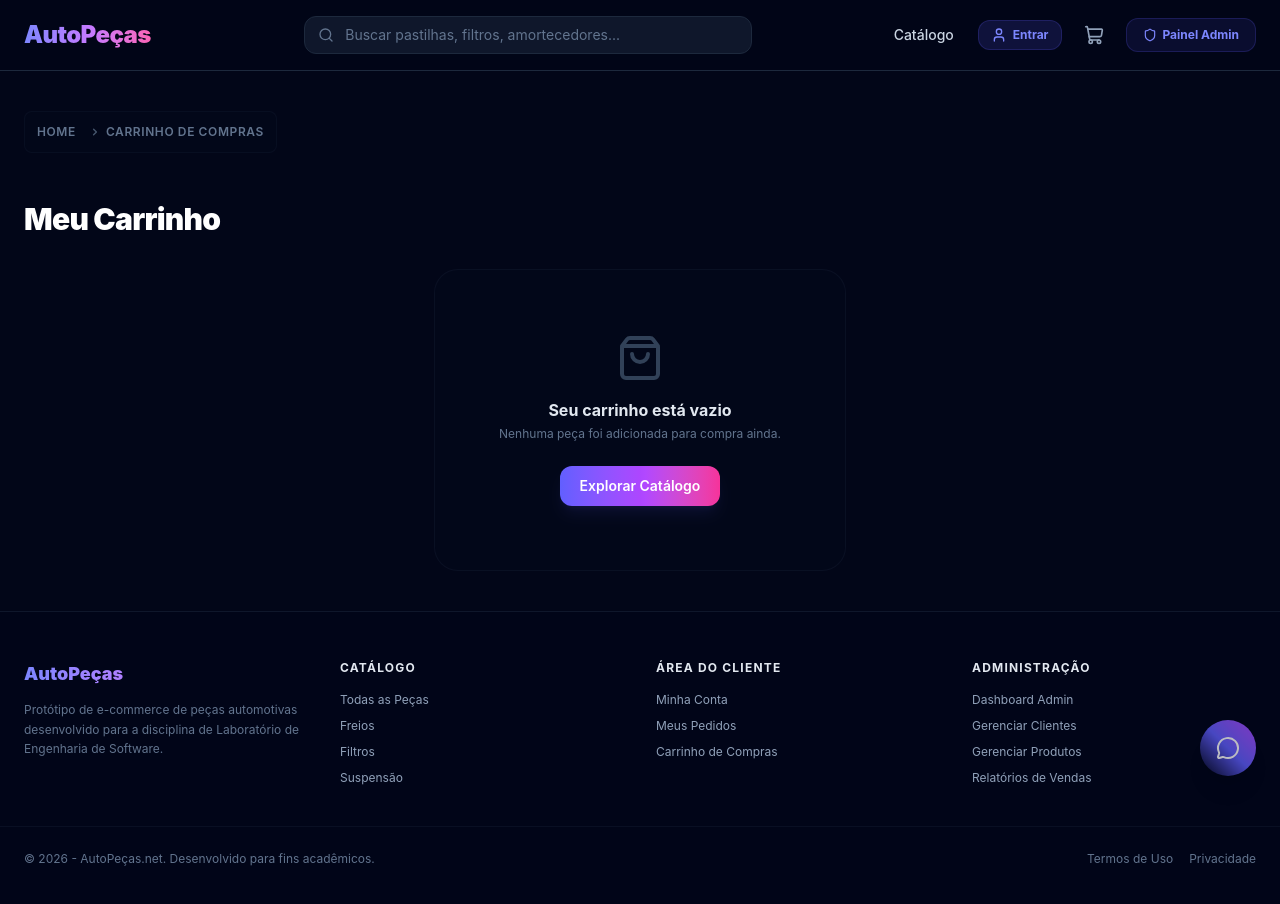
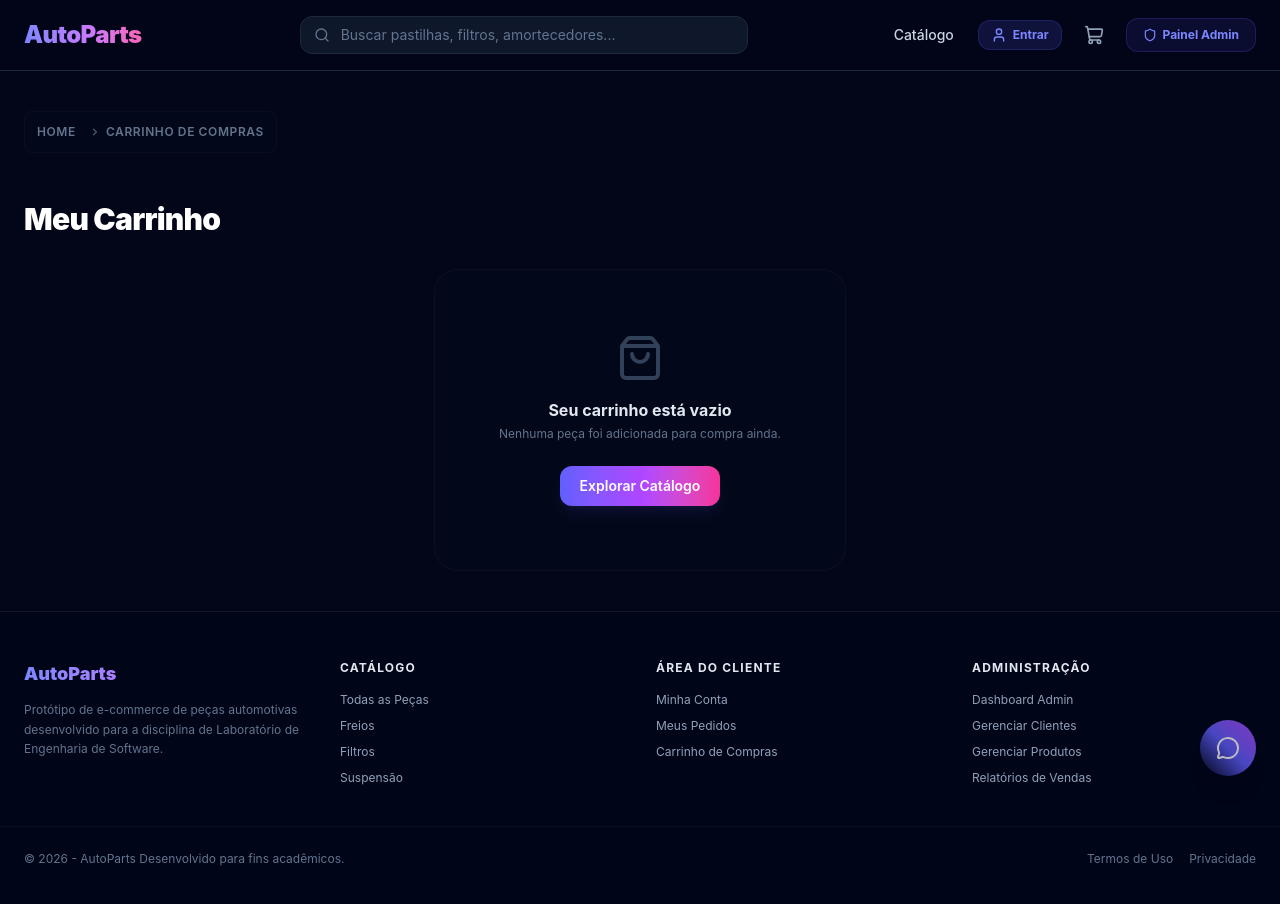
Before and after one commit to EbersonSilva/ecommerce-automotivo, a React (Vite) app in the folder frontend/: page /carrinho in a window 1280 px wide. Shown: the top 904 px of the page. Built offline with nearby package versions, Linux system fonts and the light colour scheme.

Commit message:
Ajustes nome do porjeto na barra de navegação

```diff
--- a/frontend/src/components/Footer.tsx
+++ b/frontend/src/components/Footer.tsx
@@ -8,7 +8,7 @@ export const Footer: React.FC = () => {
         {/* About Section */}
         <div className="flex flex-col gap-3 text-left">
           <span className="text-lg font-black bg-gradient-to-r from-indigo-400 via-purple-400 to-pink-400 bg-clip-text text-transparent">
-            AutoPeças
+            AutoParts
           </span>
           <p className="leading-relaxed text-slate-500">
             Protótipo de e-commerce de peças automotivas desenvolvido para a disciplina de Laboratório de Engenharia de Software.
@@ -44,7 +44,7 @@ export const Footer: React.FC = () => {
 
       <div className="max-w-7xl mx-auto px-6 mt-10 pt-6 border-t border-slate-900/60 flex flex-col sm:flex-row justify-between items-center gap-4 text-slate-500">
         <div>
-          © {new Date().getFullYear()} - AutoPeças.net. Desenvolvido para fins acadêmicos.
+          © {new Date().getFullYear()} - AutoParts Desenvolvido para fins acadêmicos.
         </div>
         <div className="flex gap-4">
           <span className="hover:text-slate-400 cursor-pointer">Termos de Uso</span>
--- a/frontend/src/components/Header.tsx
+++ b/frontend/src/components/Header.tsx
@@ -60,7 +60,7 @@ export const Header: React.FC = () => {
         <div className="flex items-center space-x-3 w-full md:w-auto justify-between md:justify-start">
           <Link to="/" className="flex items-center gap-2.5">
             <span className="text-2xl font-black bg-gradient-to-r from-indigo-400 via-purple-400 to-pink-400 bg-clip-text text-transparent tracking-tight">
-              AutoPeças
+              AutoParts
             </span>
           </Link>
           <Link
--- a/frontend/src/components/Sidebar.tsx
+++ b/frontend/src/components/Sidebar.tsx
@@ -36,7 +36,7 @@ export const Sidebar = () => {
         {/* Brand/Logo */}
         <div className="px-6 mb-8 flex flex-col gap-1 text-left">
           <span className="text-xl font-black bg-gradient-to-r from-indigo-400 via-purple-400 to-pink-400 bg-clip-text text-transparent tracking-tight">
-            AutoPeças Admin
+            AutoParts Admin
           </span>
           <span className="text-[10px] text-slate-500 font-bold uppercase tracking-widest">
             Painel de Controle
@@ -52,11 +52,10 @@ export const Sidebar = () => {
               <Link
                 key={item.path}
                 to={item.path}
-                className={`flex items-center gap-3 px-4 py-3 rounded-xl text-sm font-semibold transition-all duration-200 ${
-                  active
+                className={`flex items-center gap-3 px-4 py-3 rounded-xl text-sm font-semibold transition-all duration-200 ${active
                     ? 'bg-gradient-to-r from-indigo-500/15 to-purple-500/15 text-indigo-400 border border-indigo-500/20 shadow-md shadow-indigo-500/5'
                     : 'text-slate-400 hover:text-slate-200 hover:bg-slate-850/50 border border-transparent'
-                }`}
+                  }`}
               >
                 <Icon className={`w-4 h-4 ${active ? 'text-indigo-400' : 'text-slate-450'}`} />
                 {item.label}
--- a/frontend/src/pages/client/Register.tsx
+++ b/frontend/src/pages/client/Register.tsx
@@ -279,10 +279,10 @@ export const Register: React.FC = () => {
       {/* Cabeçalho da Página */}
       <div className="flex flex-col md:flex-row md:items-end justify-between gap-3 pb-2 border-b border-slate-800">
         <div>
-          <div className="flex items-center gap-2 text-indigo-400 text-xs font-bold uppercase tracking-wider mb-1">
+          {/* <div className="flex items-center gap-2 text-indigo-400 text-xs font-bold uppercase tracking-wider mb-1">
             <Sparkles className="w-4 h-4" />
             Central de Acesso
-          </div>
+          </div> */}
           <h1 className="text-3xl font-black text-white tracking-tight">Identificação & Cadastro</h1>
           <p className="text-xs text-slate-400 font-medium mt-1">
             {fromCheckout
```
